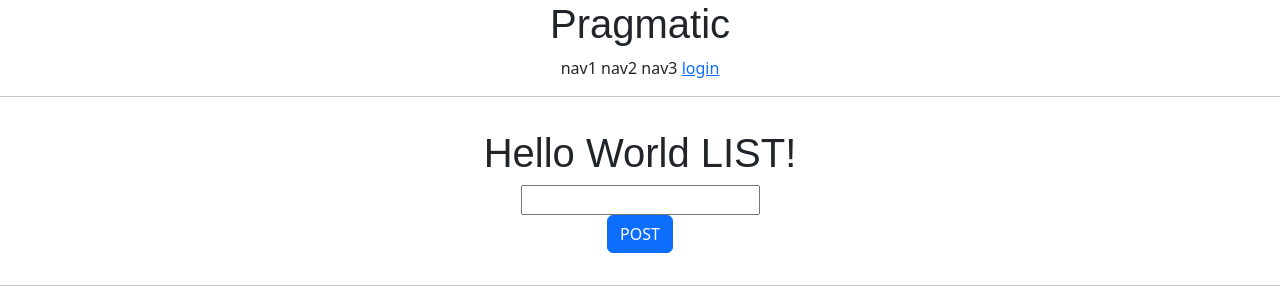
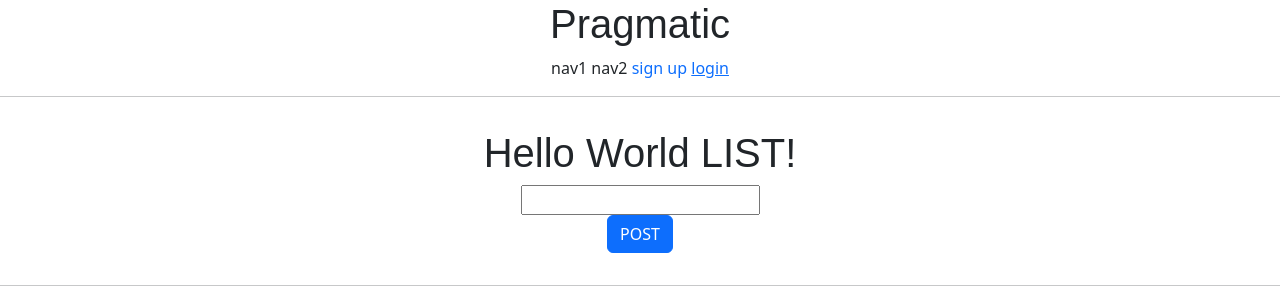
Before and after one commit to yeeuniii/study-django, a Django app: page /account/hello_world/ in a window 1280 px wide. Shown: the top 300 px of the page. Run offline with Django 5.2, Linux system fonts and the light colour scheme; some libraries are stand-ins or nearby versions; some web fonts are replaced.

Commit message:
feat: 헤더에 회원가입 추가

```diff
--- a/templates/header.html
+++ b/templates/header.html
@@ -5,7 +5,9 @@
         <div>
             <span>nav1</span>
             <span>nav2</span>
-            <span>nav3</span>
+            <a href="{% url 'accountapp:create' %}" style="text-decoration-line:none;">
+               <span>sign up</span>
+            </a>
             {% if not user.is_authenticated %}
             <a href="{% url 'accountapp:login' %}?next={{ request.path }}">
                 <span>login</span>
```
